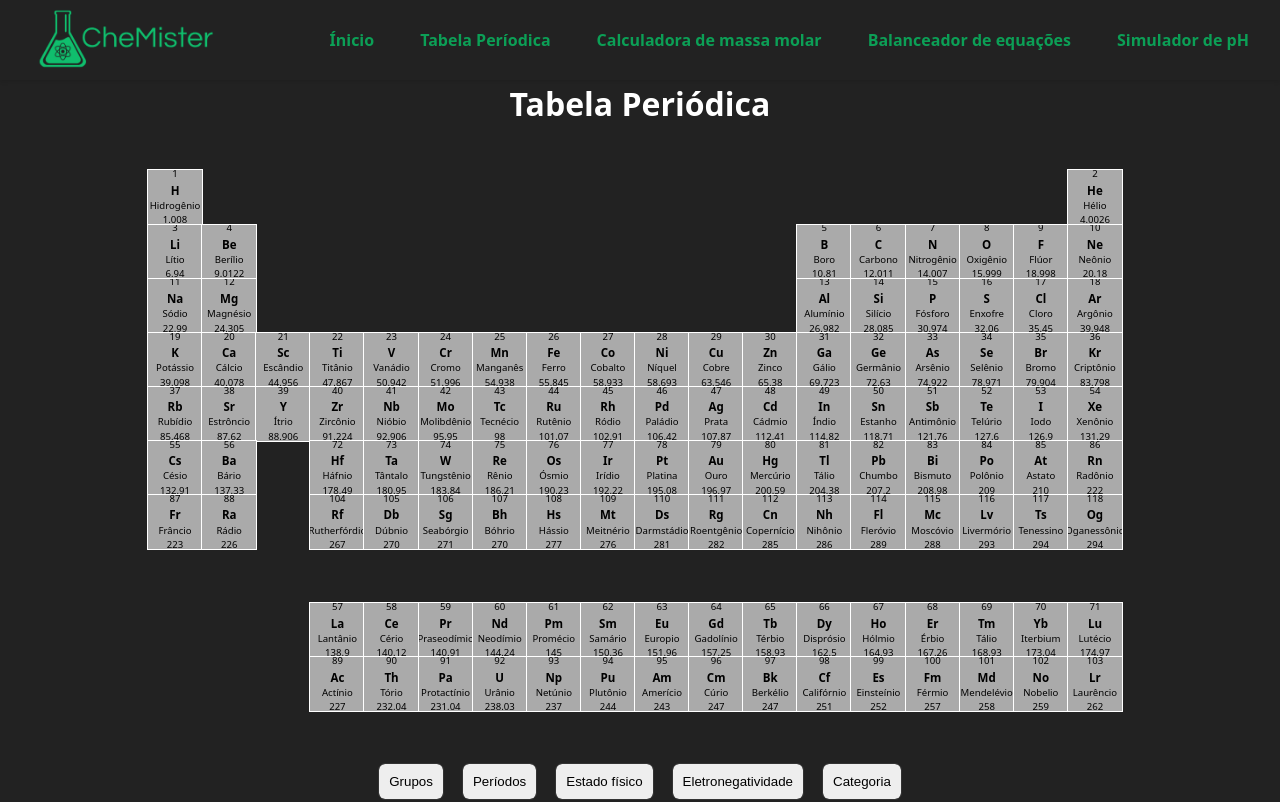
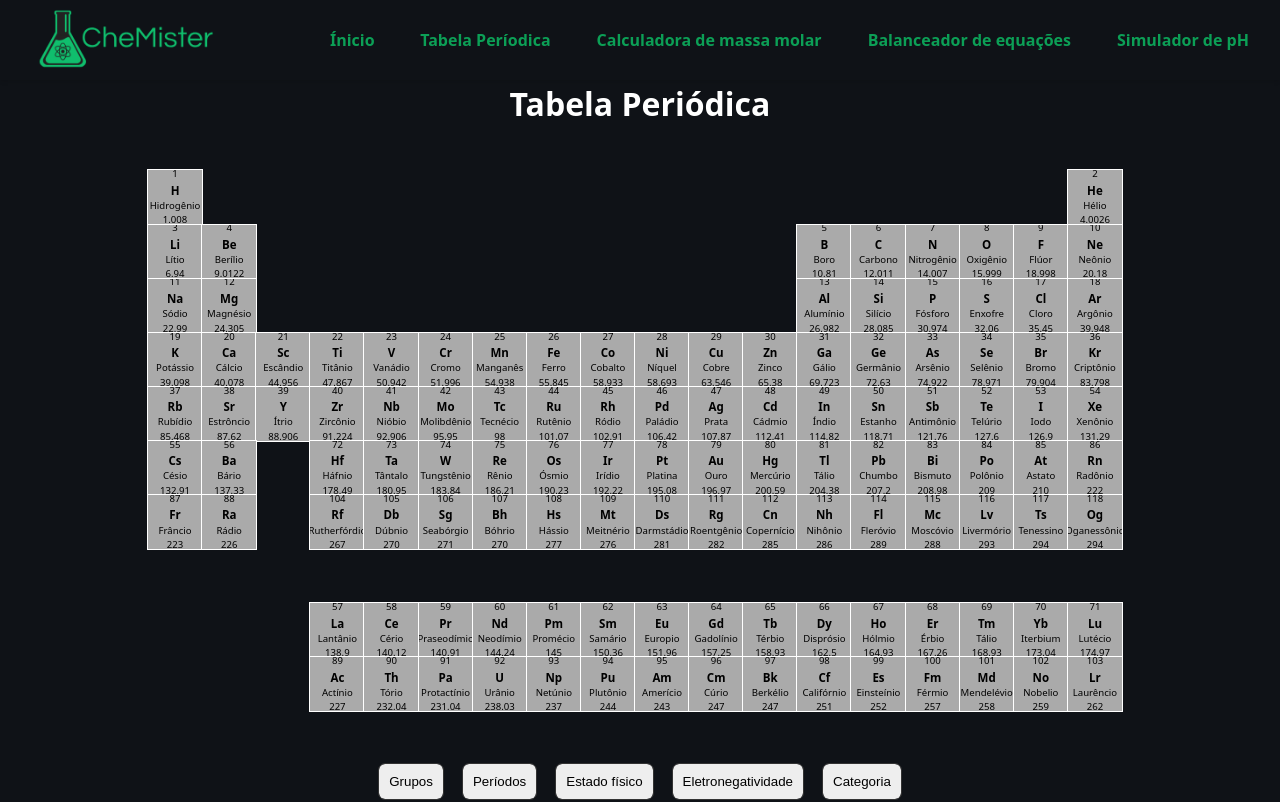
Before and after one commit to Evy8882/CheMister, a React (Vite) app: page /periodic-table in a window 1280 px wide. Shown: the top 802 px of the page. Built offline with nearby package versions, Linux system fonts and the light colour scheme.

Commit message:
Atualiza estilos das páginas: altera cor de fundo da tabela periódica e adiciona efeito de gradiente ao texto em Home e Footer.

```diff
--- a/src/styles/App.css
+++ b/src/styles/App.css
@@ -8,5 +8,5 @@
   min-height: 100dvh;
   gap: 1.4em;
   color: #fff;
-  background-color: #222;
+  background-color: #0f1217;
 }
--- a/src/styles/Footer.css
+++ b/src/styles/Footer.css
@@ -54,6 +54,7 @@
   font-size: 1.6rem;
   font-weight: 800;
   background: linear-gradient(135deg, #ffffff 0%, #10be6d 100%);
+  background-clip: text;
   -webkit-background-clip: text;
   -webkit-text-fill-color: transparent;
   letter-spacing: -0.5px;
--- a/src/styles/Home.css
+++ b/src/styles/Home.css
@@ -79,6 +79,7 @@
 
 .gradient-text {
   background: linear-gradient(135deg, #34d399 0%, #10be6d 50%, #059669 100%);
+  background-clip: text;
   -webkit-background-clip: text;
   -webkit-text-fill-color: transparent;
   display: inline-block;
```
